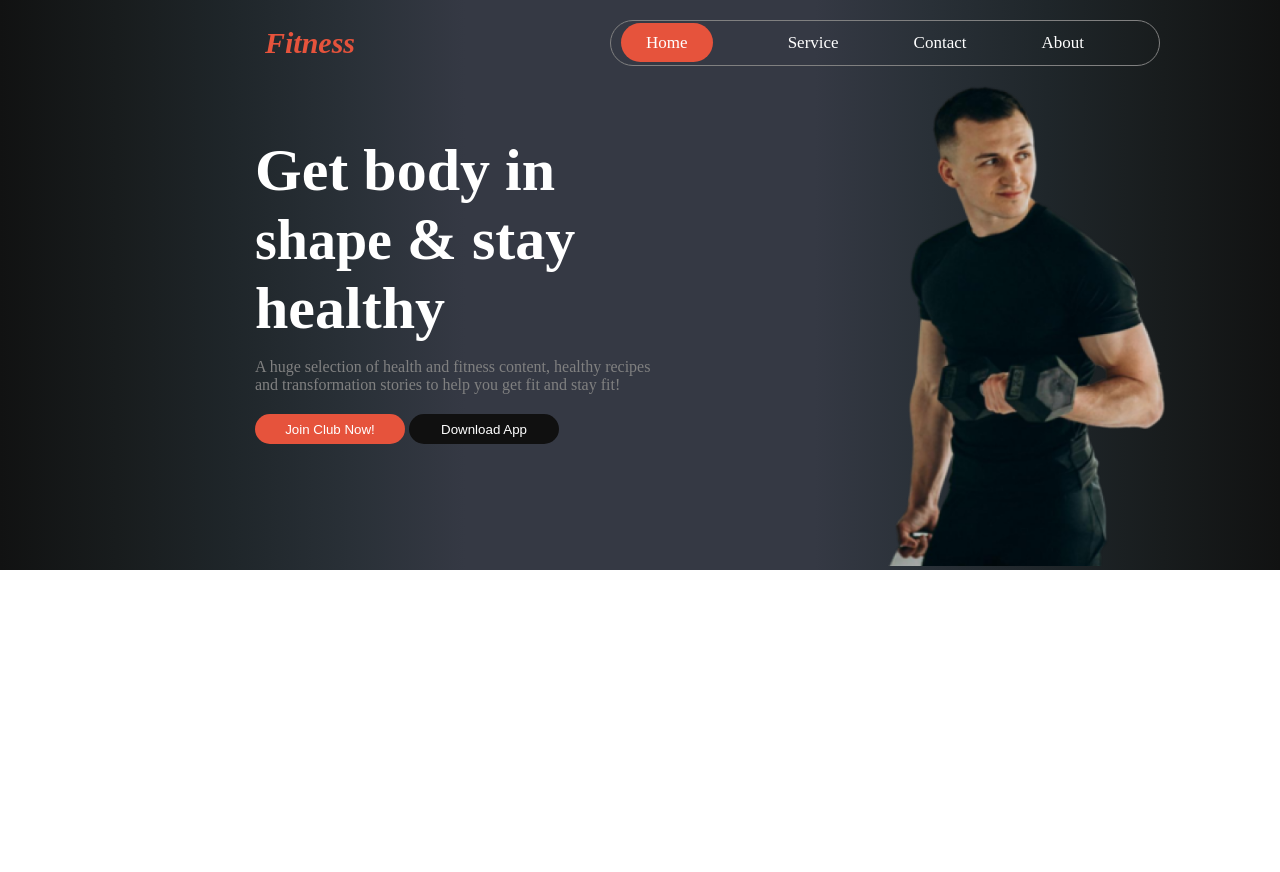
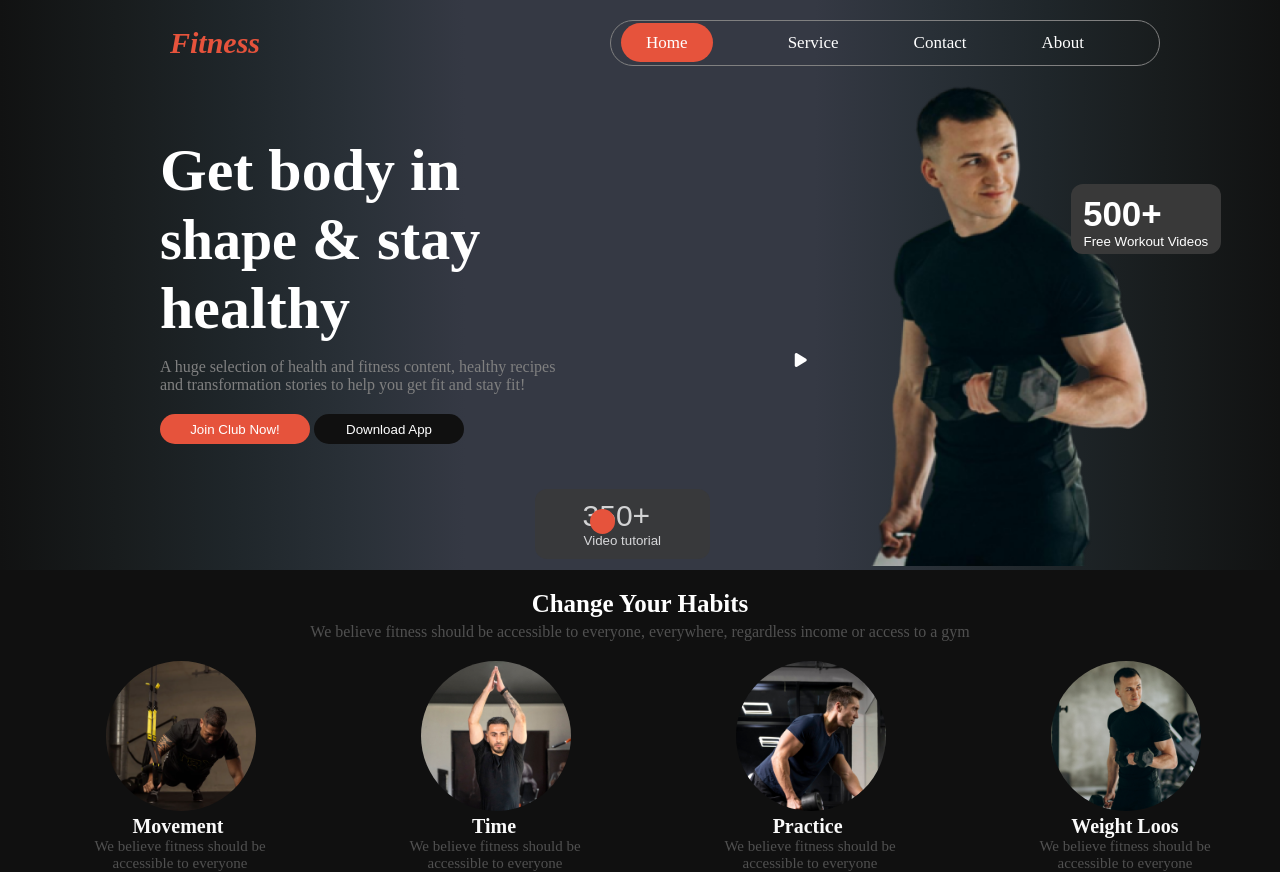
Before and after one commit to Shajid-Hasan/programming-hero-assignment-2, a plain HTML site: page index.html in a window 1280 px wide. Before the commit the page ends 800 px from the top, so only its background shows below. Drawn offline with Linux system fonts and the light colour scheme; a web font is replaced by a local one.

Commit message:
added new code

```diff
--- a/index.html
+++ b/index.html
@@ -5,10 +5,11 @@
     <meta name="viewport" content="width=device-width, initial-scale=1.0">
     <title>Fitness</title>
     <link rel="stylesheet" href="style.css">
+    <link rel="stylesheet" href="https://cdnjs.cloudflare.com/ajax/libs/font-awesome/6.6.0/css/all.min.css">
 
 </head>
 <body>
-    <header id="bg-color" >
+    <header id="bg-color" class="container" >
         <!-- Menu bar -->
         <div>
             <nav class="navbar display-flex">
@@ -33,18 +34,57 @@
 
             <div class="image1">
                 <img src="images/Images 2.png" alt="" height="500px">
+
+                <button class="btn3">
+                    <span class="font-style1">500+</span>
+                    <p class="btn-description">Free Workout Videos</p>
+                </button>
+
+                <i class="fa-solid fa-play"></i>
+
+                <button class="btn4">
+
+                    <span class="font-style2">350+</span>
+
+                    <p class="btn-description">Video tutorial</p>
+
+                </button>
+                <button class="circle-symbol"></button>
+                <i id="fa-play"></i>
             </div>
-
         </div>
-
-
-        <!-- <div>
-            <img class="image" src="images/Images 2.png" alt="">
-        </div> -->
     </header>
 
-    <main>
+    <main id="baggraund">
+        <section>
+            <div>
+                <h3 class="habit-title">Change Your Habits</h3>
+                <p class="habit-description">We believe fitness should be accessible to everyone, everywhere, regardless income or access to a gym</p>
+            </div>
+        </section>
 
+        <div class="display-flex container2">
+            <div class="shape1">
+                <img class="habit-img1" src="images/image 3.png" alt="" >
+                <h5 class="title1">Movement</h5>
+                <p class="description1">We believe fitness should be accessible to everyone</p>
+            </div>
+            <div class="shape2">
+                <img class="habit-img2" src="images/image 2.png" alt="" >
+                <h5 class="title2">Time</h5>
+                <p class="description2">We believe fitness should be accessible to everyone</p>
+            </div>
+            <div class="shape3">
+                <img class="habit-img3" src="images/image 4.png" alt="" >
+                <h5 class="title3">Practice</h5>
+                <p class="description3">We believe fitness should be accessible to everyone</p>
+            </div>
+            <div class="shape4">
+                <img class="habit-img4" src="images/image 5.png" alt="" >
+                <h5 class="title4">Weight Loos</h5>
+                <p class="description4">We believe fitness should be accessible to everyone</p>
+            </div>
+        </div>
     </main>
 
     <footer>
--- a/style.css
+++ b/style.css
@@ -17,24 +17,30 @@
 *{
     margin: 0;
     padding: 0;
+    /* max-width: 14300px; */
 }
+
 
 #bg-color{
     background-image: linear-gradient(to right, #111212, #181c1d, #1f262a, #293037, #353944, #353944, #353944, #353944, #293037, #1f262a, #181c1d, #111212);
 }
 
+.container{
+    height: 570px;
+}
 
 .logo{
     color: #E6533C;
     font-size: 30px;
     font-weight: bold;
     margin-top: 20px;
-    margin-left: 145px;
+    margin-left: 50px;
     /* border: 1px solid red; */
 }
 
 .display-flex{
     display: flex;
+    justify-content: space-between;
 }
 
 .navbar{
@@ -77,8 +83,8 @@
     /* border: 1px solid red; */
     margin-top: 70px;
     width: 500px;
-    margin-left: 255px;
-    height: 400px;
+    margin-left: 160px;
+    height: 390px;
 }
 
 .title-font{
@@ -122,6 +128,198 @@
 }
 
 .image1{
-    margin-left: 10%;
+    margin-left: 20%;
 
 }
+
+.btn3{
+    height: 70px;
+    width: 150px;
+    padding: 10px;
+    margin-left: -100px;
+    position: relative;
+    bottom: 320px;
+    border-radius: 12px;
+    border: none;
+    background-color: #393939;
+    /* border: 1px solid red; */
+}
+
+.font-style1{
+    font-size: 35px;
+    font-weight: bold;
+    color: white;
+
+    padding-right: 47px;
+}
+
+.btn-description{
+    color: white;
+
+}
+
+.btn4{
+    height: 70px;
+    width: 175px;
+    position: relative;
+    bottom: 15%;
+    right: 80%;
+    border-radius: 12px;
+    border: none;
+    opacity: 0.8;
+    background-color: #393939;
+    /* border: 1px solid red; */
+}
+
+.font-style2{
+    text-align: left;
+    padding-right: 12px;
+    color: #FAFAF9;
+    font-size: 30px;
+}
+
+.btn4-description{
+    color: white;
+}
+/* .symble-color{
+    background-color: #E6533C;
+    border-radius: 50%;
+    height: 20px;
+    width: 20px;
+} */
+
+.circle-symbol{
+    background-color: #E6533C;
+    border-radius: 50%;
+    height: 25px;
+    width: 25px;
+    border: none;
+    position: relative;
+    right: 110%;
+    bottom: 17%;
+}
+
+.fa-play{
+    color: white;
+    position: relative;
+    right: 430px;
+    bottom: 200px;
+}
+
+@media screen {
+
+}
+
+#baggraund{
+    background-color: #101010;
+
+}
+
+.container2{
+    margin-top: 20px;
+    margin-left: 20px;
+    background-color: 1px solid red;
+}
+.habit-title{
+    color: white;
+    font-size: 25px;
+    text-align: center;
+    padding-top: 20px;
+}
+
+.habit-description{
+    text-align: center;
+    color: #505050;
+    margin-top: 5px;
+}
+.habit-img1{
+    height: 150px;
+    width: 150px;
+    border-radius: 50%;
+    align-items: center;
+    margin-left: 15%;
+}
+.habit-img2{
+    height: 150px;
+    width: 150px;
+    border-radius: 50%;
+    align-items: center;
+    margin-left: 15%;
+}
+.habit-img3{
+    height: 150px;
+    width: 150px;
+    border-radius: 50%;
+    align-items: center;
+    margin-left: 15%;
+}
+.habit-img4{
+    height: 150px;
+    width: 150px;
+    border-radius: 50%;
+    align-items: center;
+    margin-left: 15%;
+}
+
+.shape1{
+    margin: 0 auto;
+}
+.shape2{
+    margin: 0 auto;
+}
+.shape3{
+    margin: 0 auto;
+}
+.shape4{
+    margin: 0 auto;
+}
+.title1{
+    color: #FAFAFA;
+    margin-left: 28%;
+    font-size: 20px;
+}
+.title2{
+    color: #FAFAFA;
+    margin-left: 40%;
+    font-size: 20px;
+}
+.title3{
+    color: #FAFAFA;
+    margin-left: 33%;
+    font-size: 20px;
+}
+.title4{
+    color: #FAFAFA;
+    margin-left: 25%;
+    font-size: 20px;
+}
+
+
+.description1{
+    color: #505050;
+    width: 200px;
+    font-size: 15px;
+    text-align: center;
+    margin-left: 5px;
+}
+.description2{
+    color: #505050;
+    width: 200px;
+    font-size: 15px;
+    text-align: center;
+    margin-left: 5px;
+}
+.description3{
+    color: #505050;
+    width: 200px;
+    font-size: 15px;
+    text-align: center;
+    margin-left: 5px;
+}
+.description4{
+    color: #505050;
+    width: 200px;
+    font-size: 15px;
+    text-align: center;
+    margin-left: 5px;
+}
```
